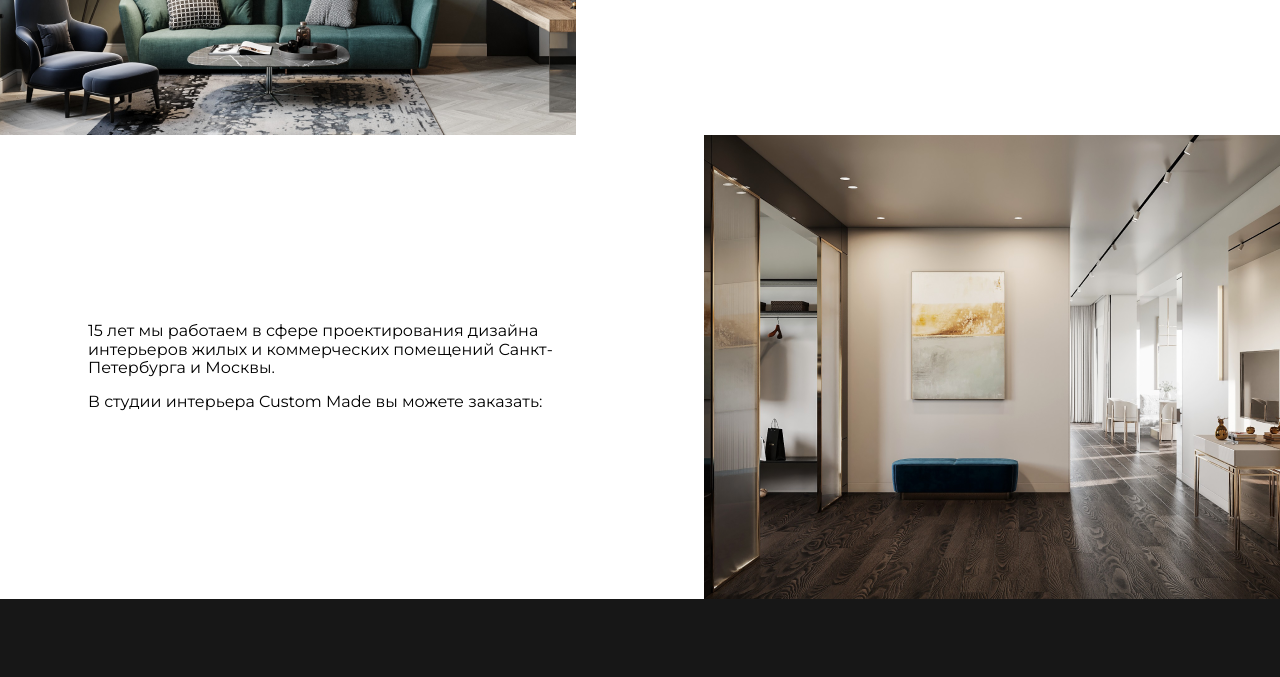
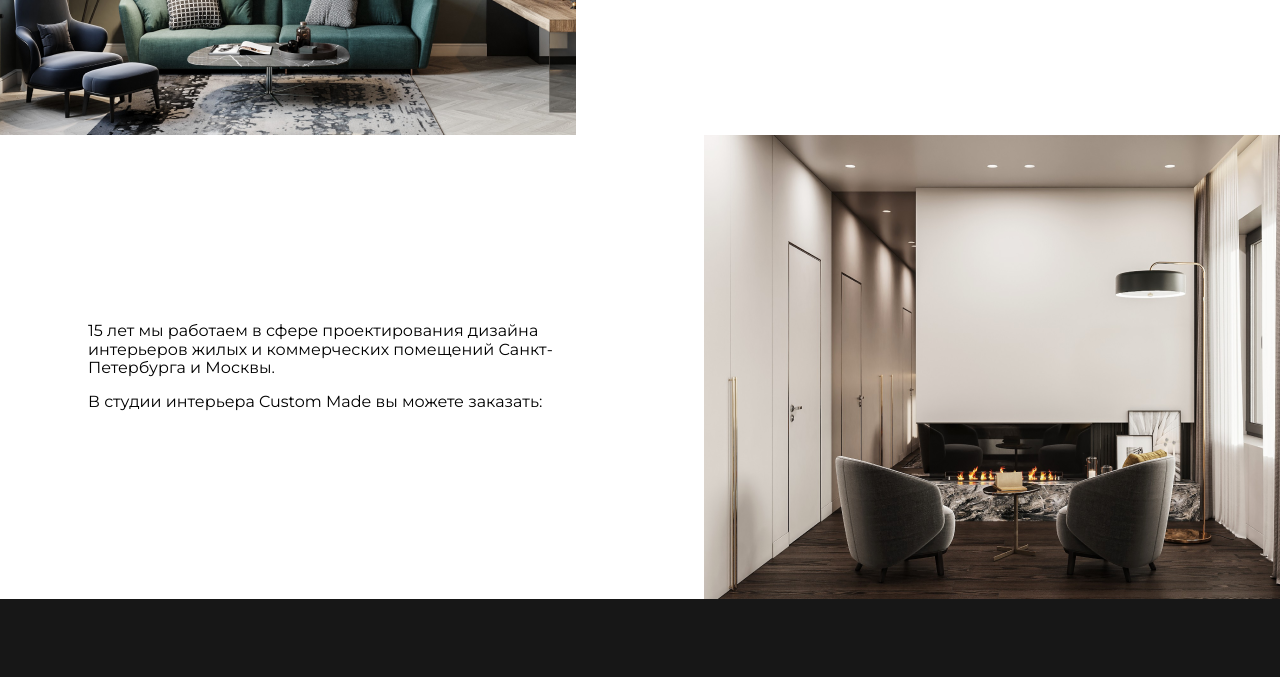
Before and after one commit to sergbbg/studio-website-js, a plain HTML site: page services.html in a window 1280 px wide. Shown: the part 1360-2037 px from the top of the page. Drawn offline with nearby package versions, Linux system fonts and the light colour scheme.

Commit message:
service16

```diff
--- a/scss/layout/_service.scss
+++ b/scss/layout/_service.scss
@@ -121,7 +121,7 @@
   background:url(img/service4.png);
 }
 .service-list-4-img{
-   background:url(img/service6.png);
+   background:url(img/service7.png);
 }
 
 
```
Also changed, not shown: img/service7.png (added), main.css.
